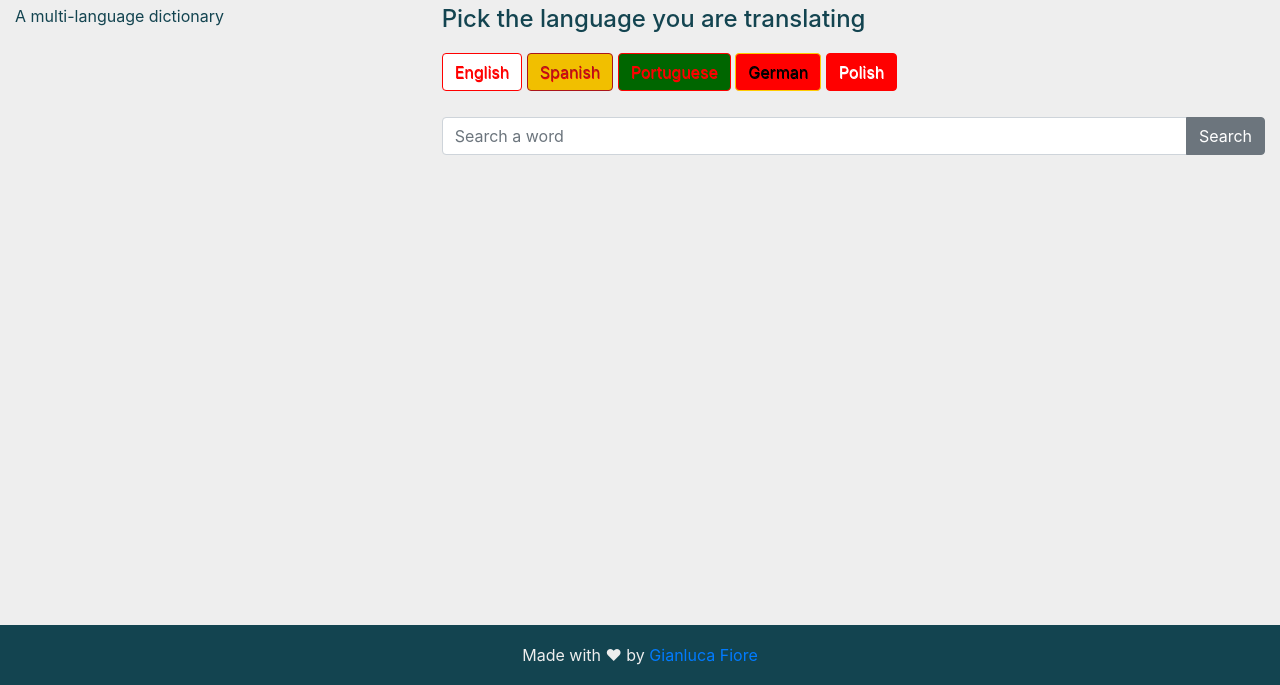
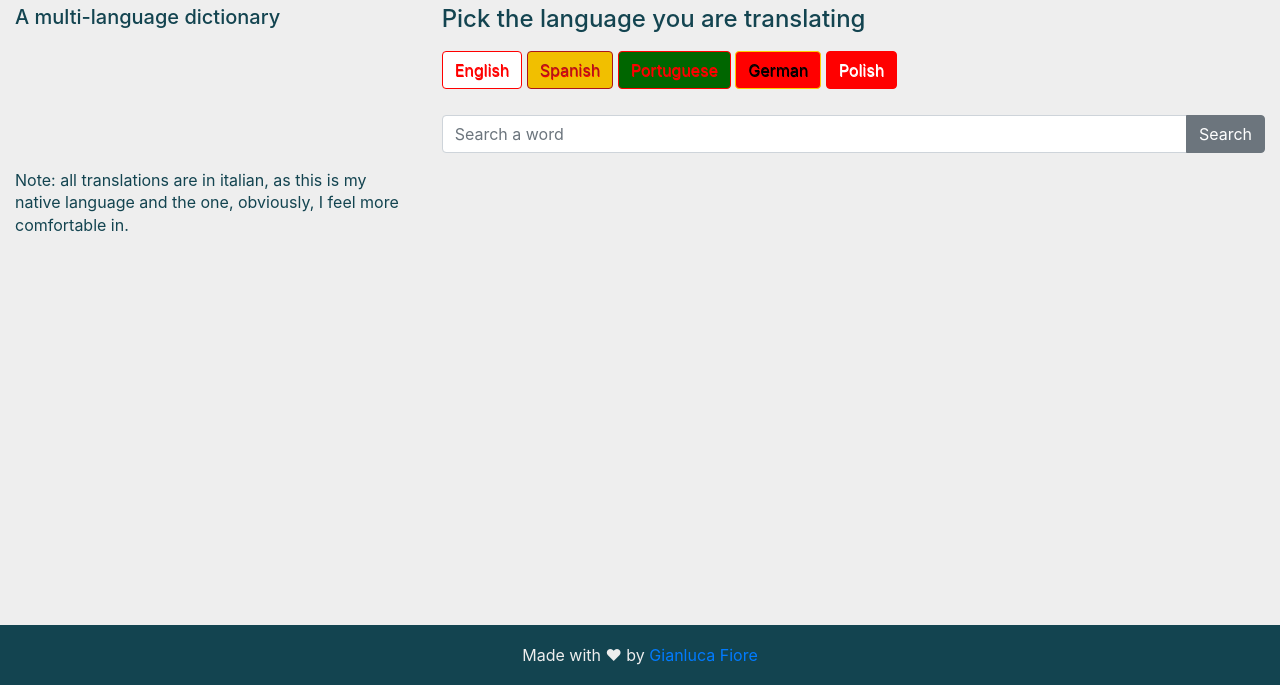
Before and after one commit to Donearm/selfdictionary, a plain HTML site: page index.html in a window 1280 px wide. Shown: the part 115-800 px from the top of the page. Drawn offline with nearby package versions, Linux system fonts and the light colour scheme.

Commit message:
specified project translating language to in sidebar

```diff
--- a/index.html
+++ b/index.html
@@ -31,7 +31,7 @@
     <!-- subtitle row -->
     <div class="row">
       <div class="col-lg-4 left-column">
-        <p>A multi-language dictionary</p>
+        <h5>A multi-language dictionary</h5>
       </div>
       <div class="col center-column">
         <h4>Pick the language you are translating</h4>
@@ -68,7 +68,11 @@
     </div>
     <!-- content row -->
     <div class="row" id="contentrow">
-      <div class="col-lg-4 left-column"></div>
+      <div class="col-lg-4 left-column">
+        <p>Note: all translations are in italian, as this is my native
+        language and the one, obviously, I feel more comfortable
+        in.</p>
+      </div>
       <div class="col center-column" id="content"></div>
     </div>
 
```
